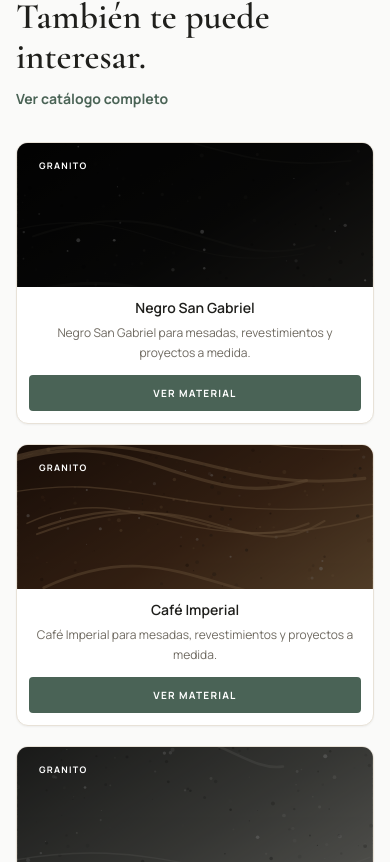
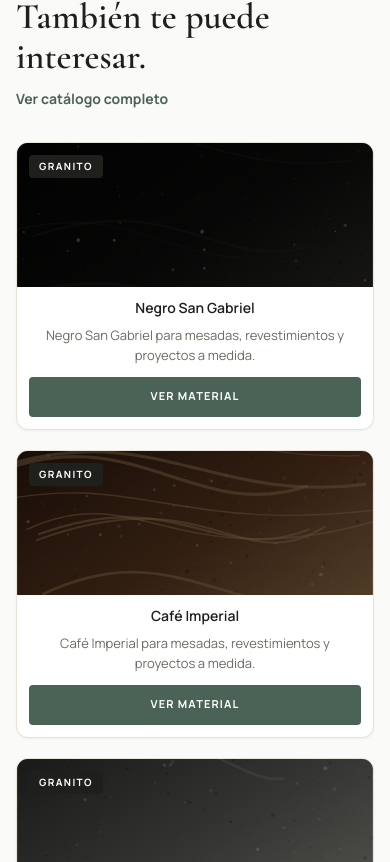
Before and after one commit to equantum-py/Marmoler-a-Pietra, a Next.js app: page /materiales/blanco-dallas in a window 390 px wide. Shown: the part 6042-6904 px from the top of the page. Built offline with nearby package versions, Linux system fonts and the light colour scheme; no server answers; the database is empty.

Commit message:
style: improve material card readability and accessible states

```diff
--- a/components/material-card.tsx
+++ b/components/material-card.tsx
@@ -21,7 +21,7 @@ export function MaterialCard({ material, className = '' }: MaterialCardProps) {
     >
       <Link
         href={`/materiales/${material.slug}`}
-        className="block h-full focus:outline-none focus:ring-2 focus:ring-pietra-green"
+        className="block h-full rounded-xl focus-visible:outline focus-visible:outline-2 focus-visible:outline-offset-3 focus-visible:outline-pietra-green"
         aria-label={`Ver material ${material.name}`}
       >
         <div className="relative h-36 overflow-hidden bg-pietra-warm md:h-52">
@@ -36,23 +36,23 @@ export function MaterialCard({ material, className = '' }: MaterialCardProps) {
             <div className="h-full w-full bg-gradient-to-br from-pietra-border to-pietra-warm" />
           )}
 
-          <span className="absolute left-3 top-3 rounded bg-pietra-black px-2.5 py-1 text-[9px] font-bold uppercase tracking-[0.14em] text-white md:text-[10px]">
+          <span className="absolute left-3 top-3 rounded bg-pietra-ink px-2.5 py-1 text-[10px] font-bold uppercase tracking-[0.14em] text-white md:text-[11px]">
             {material.category}
           </span>
         </div>
 
         <div className="p-3 text-center md:p-4">
-          <h3 className="line-clamp-1 text-sm font-semibold text-pietra-black md:text-base">
+          <h3 className="line-clamp-1 text-sm font-semibold text-pietra-ink md:text-base">
             {material.name}
           </h3>
 
           {material.shortDescription ? (
-            <p className="mt-1 line-clamp-2 text-xs leading-5 text-pietra-muted md:mt-2 md:text-sm md:leading-6">
+            <p className="mt-1.5 line-clamp-2 text-[13px] leading-5 text-pietra-muted md:mt-2 md:text-sm md:leading-6">
               {material.shortDescription}
             </p>
           ) : null}
 
-          <span className="mt-3 flex h-9 items-center justify-center rounded bg-pietra-green text-[10px] font-bold uppercase tracking-[0.12em] text-white transition group-hover:bg-pietra-greenMuted md:mt-4 md:h-10 md:text-xs">
+          <span className="mt-3 flex min-h-10 items-center justify-center rounded bg-pietra-green px-3 text-[11px] font-bold uppercase tracking-[0.1em] text-white transition-colors group-hover:bg-[#3E5549] md:mt-4 md:min-h-11 md:text-xs">
             Ver material
           </span>
         </div>
```
